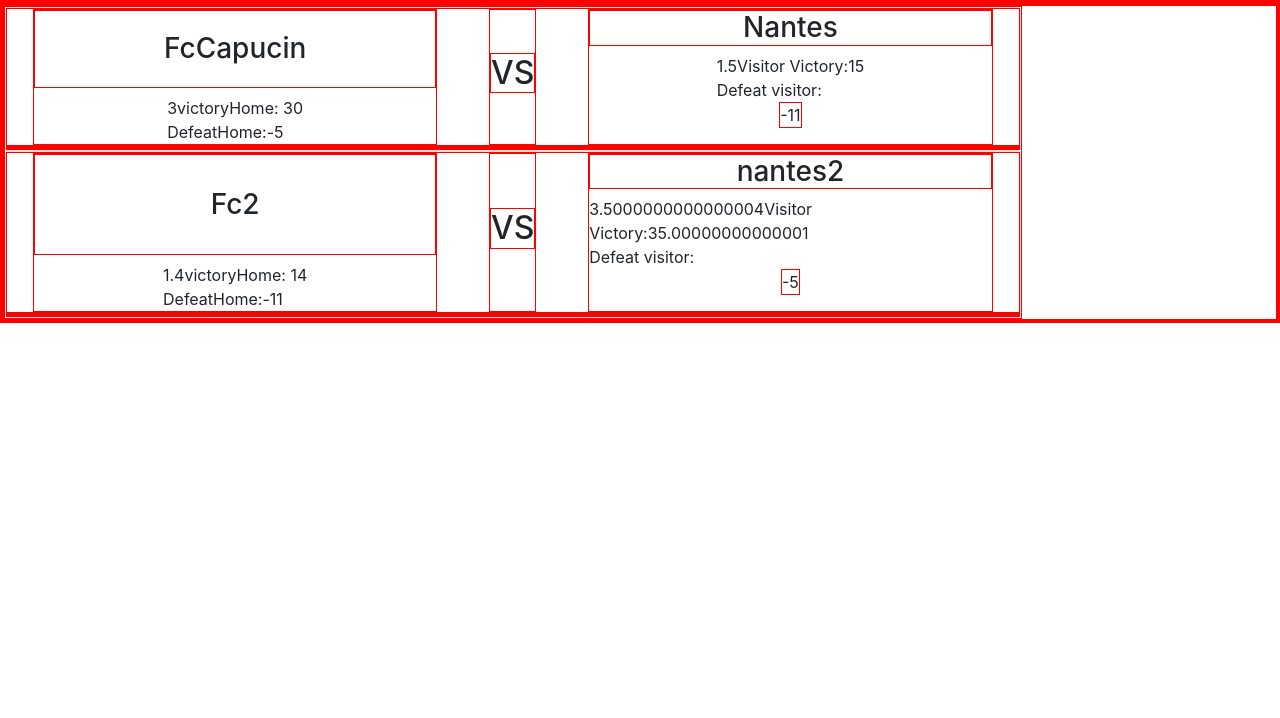
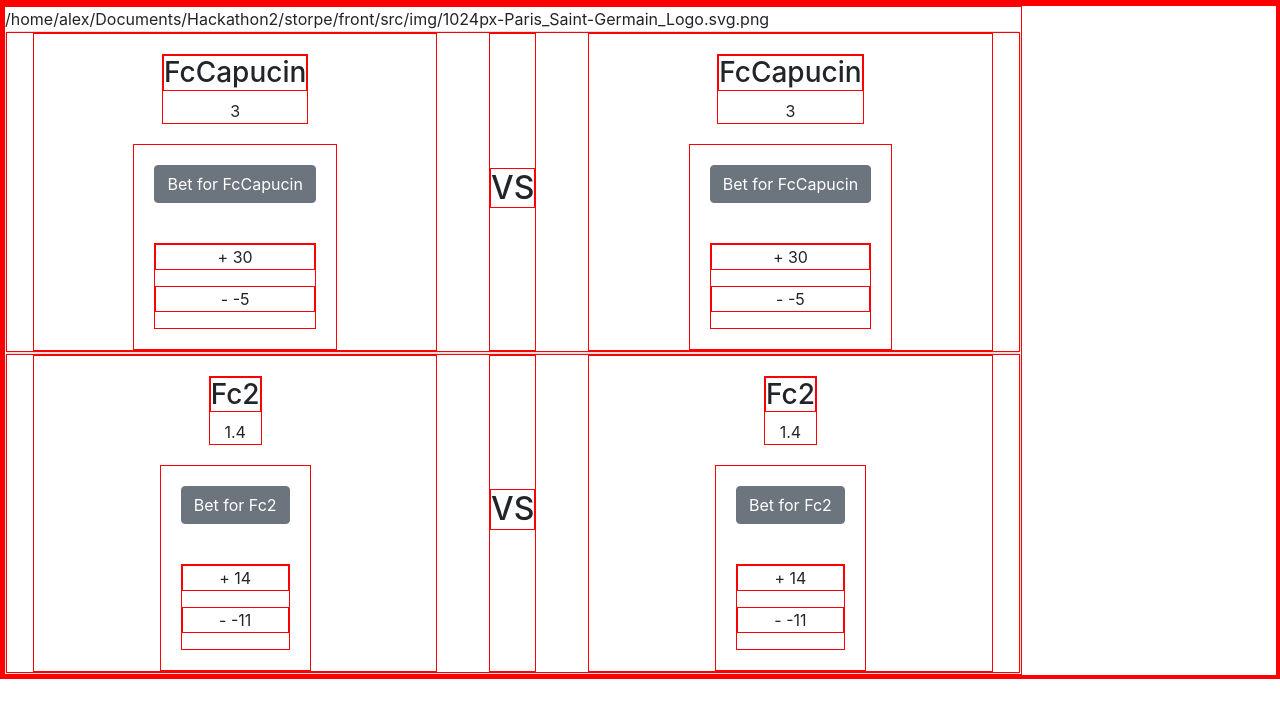
Before and after one commit to AnthonyPortier/Storpe_Front, a React (Create React App) app in the folder front/: page /matchs in a window 1280 px wide. Shown: the top 718 px of the page. Built offline with nearby package versions, Linux system fonts and the light colour scheme.

Commit message:
css matchCard ok mais sans couleur

```diff
--- a/front/src/App.js
+++ b/front/src/App.js
@@ -1,4 +1,5 @@
 import React from 'react';
+import "bootstrap/dist/css/bootstrap.min.css";
 import './App.css';
 import { useState } from 'react';
 import {ContextHook} from './components/useContext'
--- a/front/src/components/1_matchPage/MatchPage.css
+++ b/front/src/components/1_matchPage/MatchPage.css
@@ -8,9 +8,23 @@
     width:80%;
 
 }
-
+.MatchCards h3{
+    width:100%;
+    height:100%;
+    display: flex;
+    align-items: center;
+    justify-content: center;
+}
 #vs{display: flex;
     align-items: center;}
+
+.cardBody{
+    display: flex;
+    justify-content: space-around;
+    flex-flow: wrap !important;
+}
+
+
 
 .Team{
     display:flex;
@@ -19,16 +33,14 @@
     flex-flow: column;
     width: 40%;
 }
-.MatchCards h3{
-    width:100%;
-    height:100%;
+
+.teamHead{
     display: flex;
+    margin:20px;
+    justify-content: center;
+    flex-flow: column;
     align-items: center;
-    justify-content: center;
 }
-
-.cardBody{
-    display: flex;
-    justify-content: space-around;
-    flex-flow: wrap !important;
-}
+.MMR >*{
+    margin:20px;
+    text-align: center;}
--- a/front/src/components/1_matchPage/MatchPage.js
+++ b/front/src/components/1_matchPage/MatchPage.js
@@ -1,5 +1,5 @@
 import React from 'react';
-import {Card} from 'reactstrap'
+import {Card, Button} from 'reactstrap'
 import HandleMMRChange from '../Ressources/HandleMMRChange'
 import ReverseCoting from '../Ressources/reverseCoting'
 import '../1_matchPage/MatchPage.css'
@@ -22,19 +22,38 @@ const MatchPage = () => {
             cote : 1.4},
     }
 
+    const equipeImages = [
+        ["Paris-Saint-Germain", "/home/alex/Documents/Hackathon2/storpe/front/src/img/1024px-Paris_Saint-Germain_Logo.svg.png"]
+    ]
+
     return (
+
         <div className="MatchCards">
-
+{/*         <img alt="" style={{width:"140px"}} src={require(equipeImages[0][1])}/>
+ */}            {equipeImages[0][1]}
             {Object.values(dataBaseMatch).map(x=>
                 <Card>
                     <div className="cardBody">
                         <div className="Team">
-                            <h3>{x.EquipeDomicile}</h3>
-                            {x.cote}
-                            victoryHome:  {HandleMMRChange('victory', x.cote)}
-                            <br/>
-                            DefeatHome:
-                            {HandleMMRChange('defeat', x.cote)}
+                            <div className="teamHead">
+                                <h3>{x.EquipeDomicile}</h3>
+                                {x.cote}
+                            </div>
+
+                            <div className="MMR">
+                                <Button>
+                                    Bet for {x.EquipeDomicile}
+                                </Button>
+                                <div className="points">
+
+                                    <p>+ {HandleMMRChange('victory', x.cote)}</p>
+                                    <p>- {HandleMMRChange('defeat', x.cote)}</p>
+                                </div>
+
+
+
+                                </div>
+
                         </div>
 
                         <div id="vs">
@@ -42,27 +61,31 @@ const MatchPage = () => {
                         </div>
 
                         <div className="Team">
-                            <h3>{x.EquipeVisiteur}</h3>
-                            {ReverseCoting(x.cote)}
+                            <div className="teamHead">
+                                <h3>{x.EquipeDomicile}</h3>
+                                {x.cote}
+                            </div>
 
-                            Visitor Victory:
-                                {HandleMMRChange('victory', ReverseCoting(x.cote))}
-                                    <br/>
-                            Defeat visitor:
-                            <p> {HandleMMRChange('defeat', ReverseCoting(x.cote))} </p>
+                            <div className="MMR">
+                                <Button>
+                                    Bet for {x.EquipeDomicile}
+                                </Button>
+                                <div className="points">
 
-                        </div>
-                    </div>
-
-                    <div className="effectOnMMR">
+                                    <p>+ {HandleMMRChange('victory', x.cote)}</p>
+                                    <p>- {HandleMMRChange('defeat', x.cote)}</p>
+                                </div>
 
 
-                        <div id="MMRVisitor">
 
+                                </div>
 
                         </div>
 
+
+
                     </div>
+
 
                 </Card>
 
```
Also changed, not shown: front/src/img/1024px-Paris_Saint-Germain_Logo.svg.png (added).
